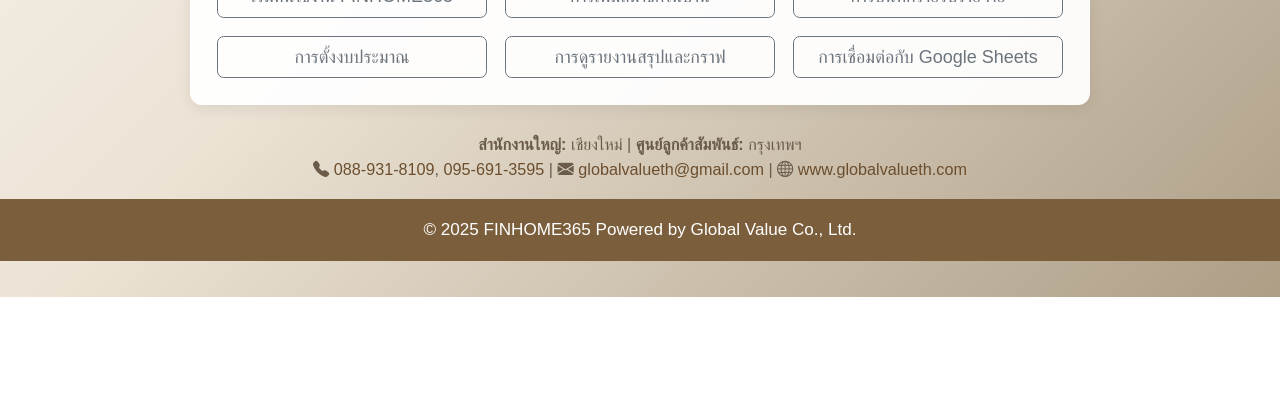
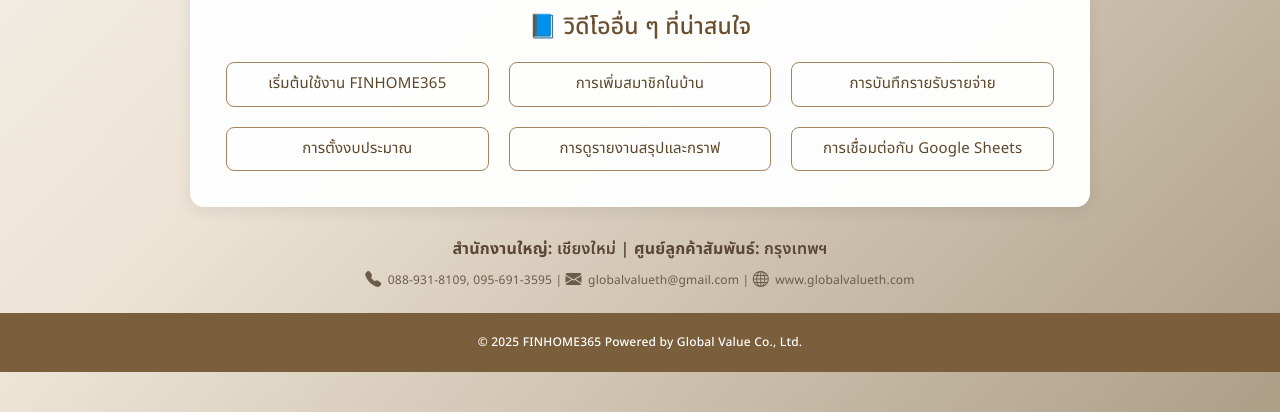
Before and after one commit to SNoppasit/finhomeacademy, a plain HTML site: page index.html in a window 1280 px wide. Shown: the part 875-1287 px from the top of the page. Before the commit the page ends 1172 px from the top, so only its background shows below. Drawn offline with nearby package versions, Linux system fonts and the light colour scheme; a web font is replaced by a local one.

Commit message:
Add files via upload

```diff
--- a/index.html
+++ b/index.html
@@ -7,31 +7,55 @@
   <link rel="icon" href="https://www.globalvalueth.com/GIPIC/flogo192.png" type="image/png">
   <link href="https://cdn.jsdelivr.net/npm/bootstrap@5.3.0/dist/css/bootstrap.min.css" rel="stylesheet">
   <link href="https://cdn.jsdelivr.net/npm/bootstrap-icons@1.11.3/font/bootstrap-icons.css" rel="stylesheet">
-  <link href="https://fonts.googleapis.com/css2?family=TH+Sarabun+New&display=swap" rel="stylesheet">
+  <!-- ✅ ใช้ Noto Sans Thai -->
+  <link href="https://fonts.googleapis.com/css2?family=Noto+Sans+Thai:wght@300;400;500;600;700&display=swap" rel="stylesheet">
   <script src="https://cdn.jsdelivr.net/npm/bootstrap@5.3.0/dist/js/bootstrap.bundle.min.js"></script>
 
 <style>
+  /* ✅ ฟิกซ์ปัญหาฟอนต์เล็กเมื่อเปิดจากระบบอื่น */
   html, body {
-  font-size: 18px !important;
+    font-size: 20px !important;
     zoom: 1 !important;
+    font-family: 'Noto Sans Thai', sans-serif;
+    line-height: 1.6;
+    color: #4b3b28;
+    letter-spacing: 0.2px;
   }
 
+  /* ✅ พื้นหลังและโครงสร้าง */
   body {
-      font-family: 'TH Sarabun New', sans-serif;
     background: linear-gradient(135deg, #fdfcfb, #ece3d5, #ad9e86);
     padding: 2rem 1rem;
     display: flex;
     flex-direction: column;
     align-items: center;
-      color: #4b3b28;
   }
 
+  /* ✅ หัวข้อหลัก */
   h4.title {
     color: #6b4e2e;
-      font-weight: 700;
+    font-weight: 600;
+    font-size: 1.35rem;
     margin-bottom: 0.3rem;
   }
 
+  h5 {
+    color: #6b4e2e;
+    font-weight: 500;
+    font-size: 1.15rem;
+  }
+
+  p, a, button, div {
+    font-size: 1rem;
+    font-weight: 400;
+  }
+
+  small, .small, .text-muted {
+    font-size: 0.8rem !important;
+    color: #7a6a56;
+  }
+
+  /* ✅ กล่องวิดีโอ */
   .video-container {
     width: 100%;
     max-width: 900px;
@@ -40,24 +64,34 @@ html, body {
     overflow: hidden;
     box-shadow: 0 8px 25px rgba(123, 94, 59, 0.25);
     background: #000;
+    margin-bottom: 1.5rem;
   }
 
-    iframe { width: 100%; height: 100%; border: none; }
+  iframe {
+    width: 100%;
+    height: 100%;
+    border: none;
+  }
 
+  /* ✅ ส่วนสมัครติดตาม */
   .subscribe-section {
     text-align: center;
     margin-top: 1.8rem;
-      background: rgba(255, 255, 255, 0.95);
-      padding: 1.5rem;
-      border-radius: 12px;
+    background: rgba(255, 255, 255, 0.97);
+    padding: 1.8rem;
+    border-radius: 14px;
     box-shadow: 0 4px 15px rgba(0, 0, 0, 0.08);
     width: 900px;
     max-width: 900px;
   }
 
+  .subscribe-section h5 {
+    margin-bottom: 1rem;
+  }
+
+  /* ✅ ปุ่มสวยหรู */
   .btn-subscribe, .btn-like {
     display: inline-block;
-      color: white;
     font-size: 1rem;
     padding: 0.55rem 1.1rem;
     border-radius: 8px;
@@ -65,31 +99,136 @@ html, body {
     box-shadow: 0 3px 7px rgba(0, 0, 0, 0.15);
     transition: all 0.3s ease;
     margin: 0 10px;
+    font-weight: 500;
   }
+
+  /* ✅ ปุ่ม Subscribe สีแดง YouTube */
 .btn-subscribe {
-      background: linear-gradient(90deg, #7b5e3b, #a3845c);
+  background: linear-gradient(90deg, #ff0000, #cc0000); /* ไล่แดงสด */
+  color: #fff;
+  border: none;
+  font-weight: 600;
+  text-shadow: 0 1px 2px rgba(0,0,0,0.2);
 }
+
 .btn-subscribe:hover {
-      background: linear-gradient(90deg, #5f452a, #94724b);
+  background: linear-gradient(90deg, #cc0000, #990000);
+  transform: translateY(-1px);
+  box-shadow: 0 4px 10px rgba(255, 0, 0, 0.25);
 }
+
+
   .btn-like {
     background: linear-gradient(90deg, #c8b79b, #e2d4b7);
     color: #4b3b28;
   }
+
   .btn-like:hover {
     background: linear-gradient(90deg, #b8a686, #d6c6a9);
     color: #3b2d1e;
   }
 
-    .footer-note {
-      font-size: 0.9rem;
-      color: #6b5c4a;
-      margin-top: 0.5rem;
-      text-align: center;
+  /* ✅ ส่วนรายการวิดีโอเพิ่มเติม */
+  .subscribe-section .row a.btn {
+    font-size: 0.75rem;
+    padding: 0.5rem;
+    border-radius: 8px;
+    border-color: #a3845c;
+    color: #5c472b;
+    font-weight: 400;
   }
 
-    a { color: #6b4e2e; text-decoration: none; }
-    a:hover { text-decoration: underline; }
+  .subscribe-section .row a.btn:hover {
+    background: #a3845c;
+    color: white;
+  }
+
+/* ✅ กล่องรวมทั้งหมด */
+.footer-note {
+  text-align: center;
+  color: #6b5c4a;
+  margin-top: 0.7rem;
+}
+
+/* ✅ บรรทัด "สำนักงานใหญ่ / ศูนย์ลูกค้าสัมพันธ์" */
+.footer-top {
+  font-size: 0.8em;     /* 🔹 พี่ปรับเองได้ */
+  font-weight: 600;
+  color: #5a4633;
+}
+
+/* ✅ บรรทัด "เบอร์โทร / อีเมล / เว็บ" */
+.footer-bottom {
+  font-size: 0.6rem;     /* 🔹 พี่ปรับเองได้ */
+  font-weight: 400;
+  margin-top: 4px;
+  color: #6b5c4a;
+}
+
+/* ✅ ลิงก์ในบรรทัดล่าง */
+.footer-bottom a {
+  font-size: inherit;
+  color: #6b5c4a;
+  text-decoration: none;
+}
+
+.footer-bottom a:hover {
+  color: #a3845c;
+  text-decoration: underline;
+}
+
+/* ✅ ไอคอน */
+.footer-bottom i {
+  font-size: 0.8rem;
+  vertical-align: middle;
+  margin-right: 3px;
+}
+
+
+  /* ✅ ลิงก์ทั่วไป */
+  a {
+    color: #6b4e2e;
+    text-decoration: none;
+    transition: all 0.2s ease;
+  }
+
+  a:hover {
+    text-decoration: underline;
+  }
+
+  /* ✅ แถบล่างสุด */
+  .bottom-bar {
+    width: 100vw;
+    background: #7b5e3b;
+    color: white;
+    text-align: center;
+    padding: 1rem 0;
+    font-size: 0.6rem;
+    font-weight: 500;
+    margin-top: 1rem;
+  }
+
+  /* ✅ รองรับมือถือ */
+  @media (max-width: 768px) {
+    html, body {
+      font-size: 18px !important;
+    }
+    .subscribe-section {
+      padding: 1.2rem;
+      width: 100%;
+    }
+    .video-container {
+      max-width: 100%;
+      border-radius: 10px;
+    }
+    .btn-subscribe, .btn-like {
+      font-size: 0.95rem;
+      padding: 0.5rem 1rem;
+    }
+    .bottom-bar {
+      font-size: 0.9rem;
+    }
+  }
 </style>
 </head>
 
@@ -104,7 +243,7 @@ html, body {
   </div>
 
   <div class="subscribe-section">
-    <h5>💎 ติดตามช่อง FINHOME365 เพื่อรับชมวิดีโอใหม่ ๆ ก่อนใคร</h5>
+    <h5>💎 โปรดกดติดตามช่อง FINHOME365 เพื่อรับชมวิดีโอใหม่ ๆ ก่อนใคร</h5>
 <a class="btn-subscribe" href="https://www.youtube.com/@TheBankAcademy?sub_confirmation=1" target="_blank">
   <i class="bi bi-youtube me-1"></i> ติดตามช่อง FINHOME365
 </a>
@@ -126,13 +265,23 @@ html, body {
   </div>
 
 <div class="footer-note mt-4">
-    <strong>สำนักงานใหญ่:</strong> เชียงใหม่ | <strong>ศูนย์ลูกค้าสัมพันธ์:</strong> กรุงเทพฯ <br>
-    <i class="bi bi-telephone-fill"></i> <a href="tel:0889318109">088-931-8109</a>, <a href="tel:0956913595">095-691-3595</a> |
-    <i class="bi bi-envelope-fill"></i> <a href="mailto:globalvalueth@gmail.com">globalvalueth@gmail.com</a> |
-    <i class="bi bi-globe"></i> <a href="https://www.globalvalueth.com" target="_blank">www.globalvalueth.com</a>
+  <div class="footer-top">
+    <strong>สำนักงานใหญ่:</strong> เชียงใหม่ |
+    <strong>ศูนย์ลูกค้าสัมพันธ์:</strong> กรุงเทพฯ
   </div>
 
-  <div style="width:100vw;background:#7b5e3b;color:white;text-align:center;padding:1rem 0;font-size:0.95rem;font-weight:500;margin-top:1rem;">
+  <div class="footer-bottom mt-1">
+    <i class="bi bi-telephone-fill"></i>
+    <a href="tel:0889318109">088-931-8109</a>,
+    <a href="tel:0956913595">095-691-3595</a> |
+    <i class="bi bi-envelope-fill"></i>
+    <a href="mailto:globalvalueth@gmail.com">globalvalueth@gmail.com</a> |
+    <i class="bi bi-globe"></i>
+    <a href="https://www.globalvalueth.com" target="_blank">www.globalvalueth.com</a>
+  </div>
+</div>
+
+  <div class="bottom-bar">
     © 2025 FINHOME365 Powered by Global Value Co., Ltd.
   </div>
 
```
Lines whose indentation alone changed are shown as unchanged.
